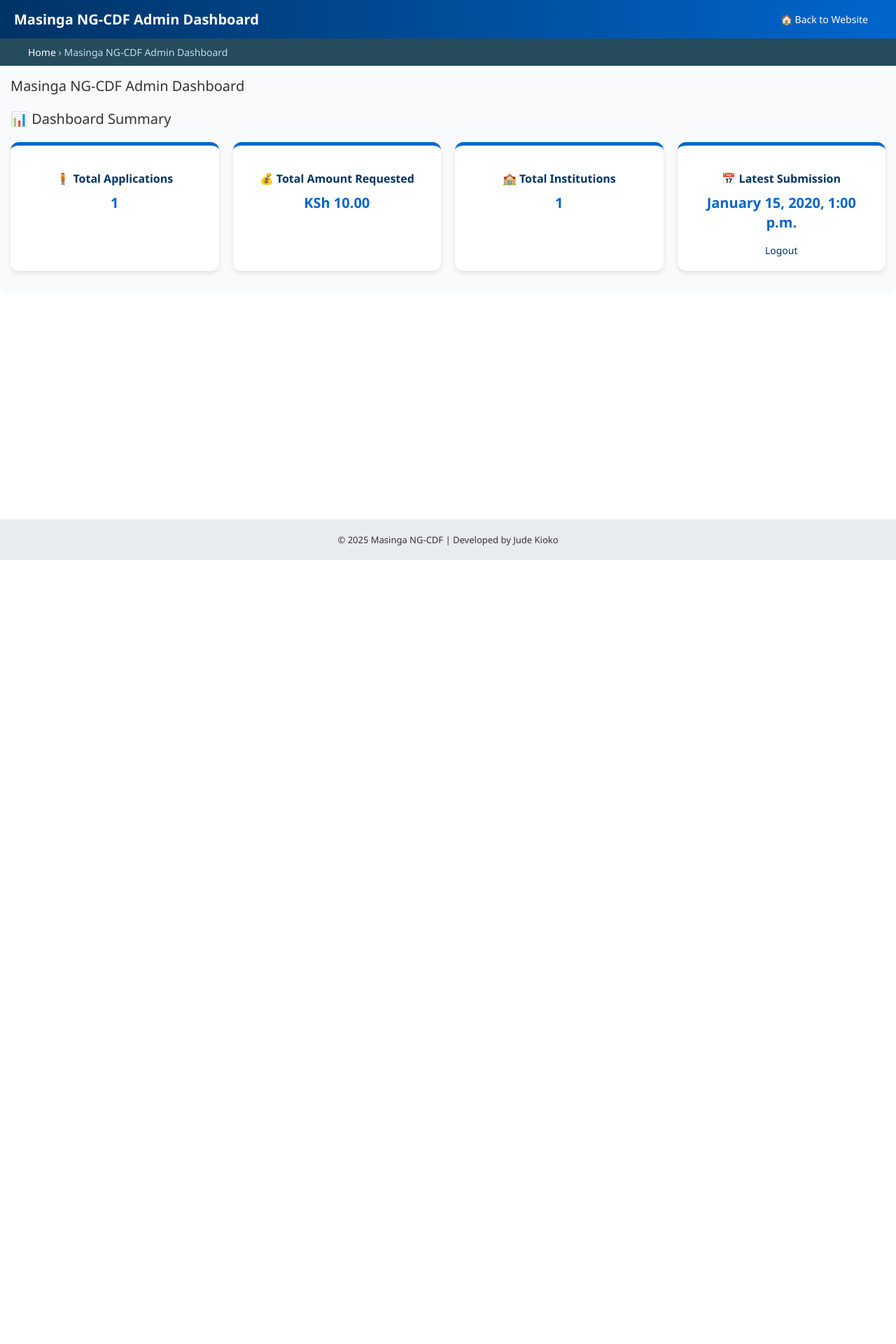
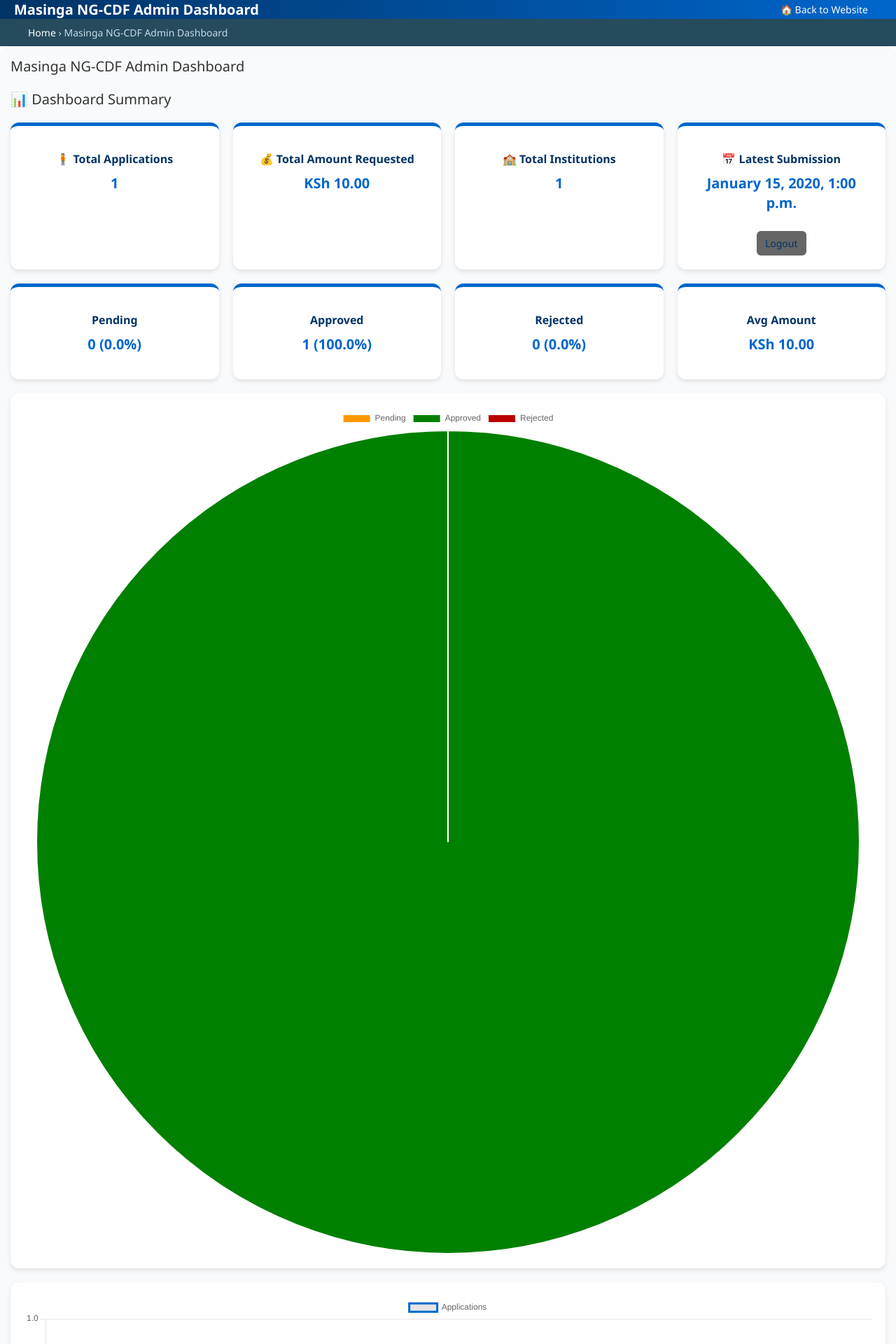
Before and after one commit to judekioko/Server, a Django app: page /admin/dashboard/ in a window 1280 px wide. Shown: the top 1920 px of the page at 70% size. Before the commit the page ends 800 px from the top, so only its background shows below. Run offline with Django 5.2, Linux system fonts and the light colour scheme; tables that the repository leaves empty hold one stand-in row (values such as "Sample post").

Commit message:
correcting dashboard

```diff
--- a/core/admin_dashboard.py
+++ b/core/admin_dashboard.py
@@ -1,9 +1,8 @@
-from django.contrib import admin
-from django.urls import path
 from django.shortcuts import render
+from django.db.models import Sum
+from django.utils import timezone
 from bursary.models import BursaryApplication
-from django.db.models import Sum, Count
-from django.utils import timezone
+from bursary.analytics import BursaryAnalytics
 
 def admin_dashboard_view(request):
     total_apps = BursaryApplication.objects.count()
@@ -11,12 +10,18 @@ def admin_dashboard_view(request):
     total_institutions = BursaryApplication.objects.values('institution_name').distinct().count()
     latest_application = BursaryApplication.objects.order_by('-submitted_at').first()
 
+    analytics = BursaryAnalytics()
+
     context = {
         'total_apps': total_apps,
         'total_amount': total_amount,
         'total_institutions': total_institutions,
         'latest_submission': latest_application.submitted_at if latest_application else None,
         'today': timezone.now().date(),
-        'title': 'Masinga NG-CDF Admin Dashboard'
+        'title': 'Masinga NG-CDF Admin Dashboard',
+        'overview': analytics.get_overview_stats(),
+        'ward_distribution': analytics.get_ward_distribution(),
+        'top_institutions': analytics.get_institution_stats(10),
+        'monthly_trends': analytics.get_monthly_trends(6),
     }
     return render(request, 'admin/dashboard.html', context)
--- a/templates/admin/dashboard.html
+++ b/templates/admin/dashboard.html
@@ -22,7 +22,91 @@
     <h2>📅 Latest Submission</h2>
     <p>{{ latest_submission|date:"F j, Y, g:i a" }}</p>
     <a href="{% url 'admin_logout' %}" class="logout-btn">Logout</a>
+  </div>
+</div>
 
+<div style="display:flex; flex-wrap:wrap; gap:20px; margin-top:20px;">
+  <div class="card">
+    <h2>Pending</h2>
+    <p>{{ overview.pending_count }} ({{ overview.pending_rate }}%)</p>
+  </div>
+  <div class="card">
+    <h2>Approved</h2>
+    <p>{{ overview.approved_count }} ({{ overview.approval_rate }}%)</p>
+  </div>
+  <div class="card">
+    <h2>Rejected</h2>
+    <p>{{ overview.rejected_count }} ({{ overview.rejection_rate }}%)</p>
+  </div>
+  <div class="card">
+    <h2>Avg Amount</h2>
+    <p>KSh {{ overview.average_amount|default:0|floatformat:2 }}</p>
+  </div>
+</div>
+
+<div class="chart-container">
+  <canvas id="statusChart"></canvas>
+</div>
+
+<div class="chart-container">
+  <canvas id="monthlyChart"></canvas>
+</div>
+
+<div class="table-grid">
+  <div class="table-card">
+    <h2>Ward Distribution</h2>
+    <table>
+      <thead>
+        <tr>
+          <th>Ward</th>
+          <th>Applications</th>
+          <th>Approved</th>
+          <th>Pending</th>
+          <th>Rejected</th>
+          <th>Total Amount</th>
+        </tr>
+      </thead>
+      <tbody>
+        {% for w in ward_distribution %}
+        <tr>
+          <td>{{ w.ward|title }}</td>
+          <td>{{ w.count }}</td>
+          <td>{{ w.approved }}</td>
+          <td>{{ w.pending }}</td>
+          <td>{{ w.rejected }}</td>
+          <td>KSh {{ w.total_amount|default:0|floatformat:2 }}</td>
+        </tr>
+        {% endfor %}
+      </tbody>
+    </table>
+  </div>
+
+  <div class="table-card">
+    <h2>Top Institutions</h2>
+    <table>
+      <thead>
+        <tr>
+          <th>Institution</th>
+          <th>Type</th>
+          <th>Applications</th>
+          <th>Approved</th>
+          <th>Avg Amount</th>
+          <th>Total Amount</th>
+        </tr>
+      </thead>
+      <tbody>
+        {% for inst in top_institutions %}
+        <tr>
+          <td>{{ inst.institution_name }}</td>
+          <td>{{ inst.institution_type|title }}</td>
+          <td>{{ inst.count }}</td>
+          <td>{{ inst.approved_count }}</td>
+          <td>KSh {{ inst.average_amount|default:0|floatformat:2 }}</td>
+          <td>KSh {{ inst.total_amount|default:0|floatformat:2 }}</td>
+        </tr>
+        {% endfor %}
+      </tbody>
+    </table>
   </div>
 </div>
 
@@ -46,5 +130,82 @@
   font-weight: bold;
   color: #0066cc;
 }
+.chart-container {
+  background: #fff;
+  padding: 20px;
+  border-radius: 12px;
+  box-shadow: 0 3px 6px rgba(0,0,0,0.1);
+  margin-top: 20px;
+}
+.table-grid {
+  display: grid;
+  grid-template-columns: repeat(auto-fit, minmax(300px, 1fr));
+  gap: 20px;
+  margin-top: 20px;
+}
+.table-card {
+  background: #fff;
+  padding: 20px;
+  border-radius: 12px;
+  box-shadow: 0 3px 6px rgba(0,0,0,0.1);
+}
+.table-card table {
+  width: 100%;
+  border-collapse: collapse;
+}
+.table-card th, .table-card td {
+  text-align: left;
+  padding: 8px 10px;
+  border-bottom: 1px solid #eee;
+}
+.logout-btn {
+  display: inline-block;
+  margin-top: 10px;
+  background: #666;
+  color: #fff;
+  padding: 8px 12px;
+  border-radius: 6px;
+}
 </style>
+
+<script src="https://cdn.jsdelivr.net/npm/chart.js@4.4.0/dist/chart.umd.min.js"></script>
+{{ overview|json_script:"overview-data" }}
+{{ monthly_trends|json_script:"monthly-trends-data" }}
+<script>
+const overview = JSON.parse(document.getElementById('overview-data')?.textContent || '{}');
+const monthly = JSON.parse(document.getElementById('monthly-trends-data')?.textContent || '[]');
+
+const statusData = {
+  labels: ['Pending','Approved','Rejected'],
+  datasets: [{
+    data: [
+      Number(overview.pending_count || 0),
+      Number(overview.approved_count || 0),
+      Number(overview.rejected_count || 0)
+    ],
+    backgroundColor: ['#ff9800','#008000','#bb0000']
+  }]
+};
+const statusCtx = document.getElementById('statusChart');
+if (statusCtx && window.Chart) {
+  new Chart(statusCtx, { type: 'pie', data: statusData });
+}
+
+const monthlyLabels = monthly.map(m => {
+  try {
+    const d = new Date(m.month);
+    return d.toLocaleDateString('en-US', { month: 'short', year: 'numeric' });
+  } catch (e) {
+    return m.month || '';
+  }
+});
+const monthlyCounts = monthly.map(m => Number(m.total_applications || 0));
+const monthlyCtx = document.getElementById('monthlyChart');
+if (monthlyCtx && window.Chart) {
+  new Chart(monthlyCtx, {
+    type: 'line',
+    data: { labels: monthlyLabels, datasets: [{ label: 'Applications', data: monthlyCounts, borderColor: '#0066cc', tension: 0.2 }] }
+  });
+}
+</script>
 {% endblock %}
```
